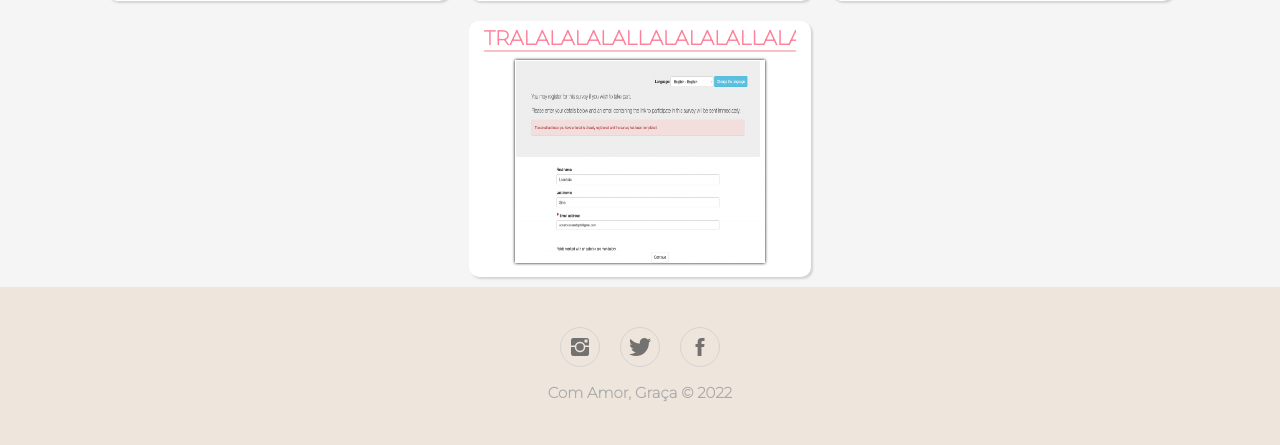
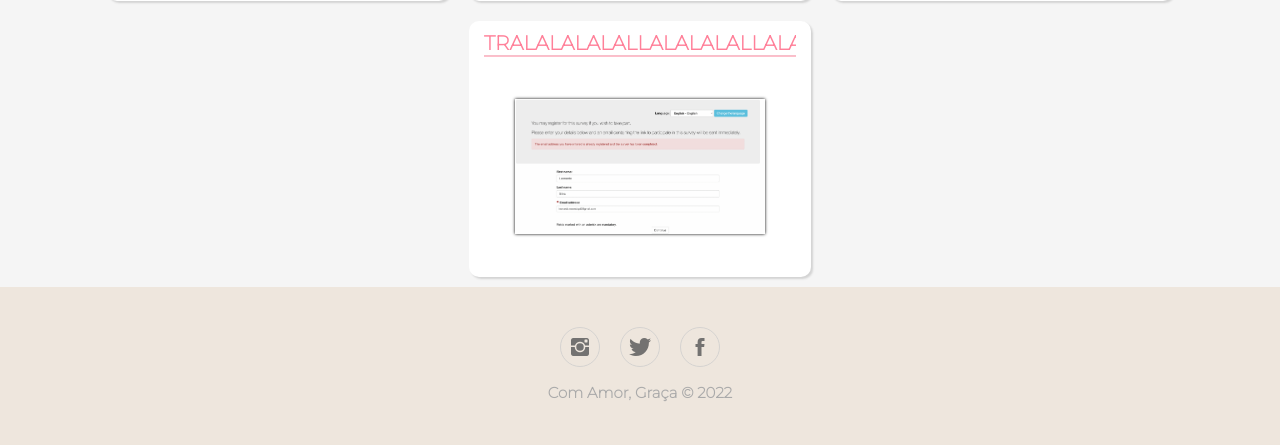
Before and after one commit to anacatbarbosa/project, a Flask app: page /recipes in a window 1280 px wide. Shown: the part 806-1251 px from the top of the page. Run offline with Flask 2, Linux system fonts and the light colour scheme; data comes from the database, SQL or seed files in the repository; both versions use the stored data as it was after the commit; some libraries are stand-ins or nearby versions.

Commit message:
changin image ratio
Changing the recipes and home to keep the image ratio

```diff
--- a/flask_program/static/index.js
+++ b/flask_program/static/index.js
@@ -13,17 +13,6 @@ async function fetchData(){
     data = JSON.stringify(data);
     data = JSON.parse(data);
     return data;
-}
-
-/* Function to the delete the post if the user or the adm click on it*/
-function deletePost(postId){
-    console.log("ENTREI AQUI")
-    fetch("/delete_post", {
-        method: "POST",
-        body:JSON.stringify({postId: postId}),
-    }).then((_res)=>{
-        window.location.href = "/recipes";
-    });
 }
 
 let scroll_counter = 0;
@@ -42,17 +31,20 @@ async function loadImages (already_uploaded, numImages = firstRecipes) {
         buttonEl.classList.add('col-sm')
         formation_string = "/recipes/"+post_details['titles'][i]+"/"+post_details['post_id'][i]
         buttonEl.formAction = formation_string
-        if (post_details['user_id'][i] == post_details['current_user'] || post_details['adm'] == 1) /* if is the use who posts or the adm shows the option to the delete the post*/
+        console.log(post_details)
+        if (post_details['user_id'][i] == post_details['current_user'] || post_details['adm'] == 1)
         {
             buttonEl.innerHTML = `
-                <button type="button" class="close" onClick="deletePost(${post_details['post_id'][i]})">
+                <button type="button" class="close">
                     <span aria-hidden="true">&times</span>
                 </button>
                 <div class="hrSize">
                     <h4 class="h4Title">${post_details['titles'][i]}</h4>
                     <hr class="hrTitle">
                 </div>
-                <img src=${post_details['path'][i]}>
+                <div class="imgRatio">
+                    <img src=${post_details['path'][i]}>
+                </div>
             `
         }
         else{
@@ -61,7 +53,9 @@ async function loadImages (already_uploaded, numImages = firstRecipes) {
                     <h4 class="h4Title">${post_details['titles'][i]}</h4>
                     <hr class="hrTitle">
                 </div>
-                <img src=${post_details['path'][i]}>
+                <div class="imgRatio">
+                    <img src=${post_details['path'][i]}>
+                </div>
             `
         }
         container.appendChild(buttonEl)
--- a/flask_program/static/recipes.css
+++ b/flask_program/static/recipes.css
@@ -73,7 +73,6 @@ hr {
     height: 20vw;
 }
 
-
 .col-sm h4 {
     color: #FF8099;
     overflow-x: auto;
@@ -83,21 +82,23 @@ hr {
     margin-bottom: 0px;
 }
 
-.col-sm.withScroll h4{
-    font-size: 18px;
+
+.imgRatio {
+    height: 80%;
+    width: 80%;
+    margin: auto;
+    position: relative;
 }
 
-.col-sm img {
-    height: 80%;
-    width: 80%;
-    margin-bottom: 10px;
-    box-shadow: 0px 0px 3px black;
-}
-
-.col-sm.withScroll img {
-    height: 80%;
-    width: 80%;
-    margin-bottom: 10px;
+.imgRatio img {
+    max-width: 100%;
+    max-height:100%;
+    margin: auto;
+    position:absolute;
+    top:0;
+    left:0;
+    right:0;
+    bottom:0;
     box-shadow: 0px 0px 3px black;
 }
 
--- a/flask_program/static/style.css
+++ b/flask_program/static/style.css
@@ -39,6 +39,8 @@ body {
     background-color: #f5f5f5;
     font-family: 'Montserrat', sans-serif;
     font-weight: bold;
+    max-width: 1604px;
+    margin-inline: auto;
 }
 
 .alert {
```
Also changed, not shown: other parts of flask_program/static/style.css (+13 -17 lines), instance/database.db.
